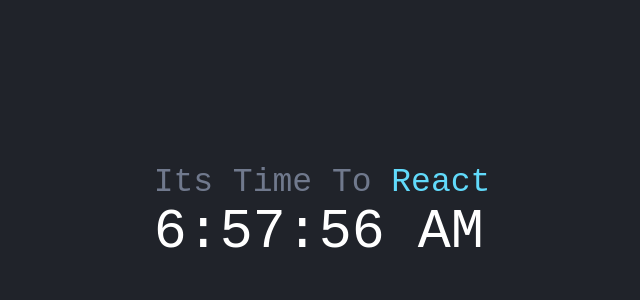
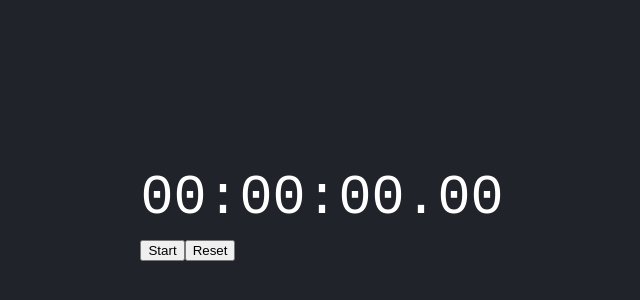
Before and after one commit to rainwalkr/react-starter, a React app: page / in a window 1280 px wide. Shown: the part 186-486 px from the top of the page, without its empty margins (318-958 px from the left). Built offline with nearby package versions, Linux system fonts and the light colour scheme.

Commit message:
sample app - stopwatch component

```diff
--- a/src/app/App.css
+++ b/src/app/App.css
@@ -23,3 +23,7 @@
 .primary-color{
     color:#61dafb ;
 }
+
+.mt-10{
+    margin-top: 10px;
+}
--- a/src/app/App.js
+++ b/src/app/App.js
@@ -1,5 +1,6 @@
 import React, { Component } from "react";
 import TimeToReact from "./TimeToReact/TimeToReact";
+import Stopwatch from './Stopwatch/Stopwatch'
 
 import "./App.css";
 
@@ -7,7 +8,8 @@
 
     render() {
         return <div className="container">
-            <TimeToReact />
+            {/* <TimeToReact /> */}
+            <Stopwatch />
         </div>
     }
 }
--- /dev/null
+++ b/src/app/Stopwatch/Stopwatch.css
@@ -0,0 +1,3 @@
+.countdown{
+    font-size: 55px;
+}
--- /dev/null
+++ b/src/app/Stopwatch/Stopwatch.jsx
@@ -0,0 +1,98 @@
+import React,{Component} from 'react'
+import './Stopwatch.css'
+
+class Stopwatch extends Component {
+
+    constructor(props){
+        super(props)
+        this.state = {
+            startTime:null,
+            elapsedMS:0,
+            pausedTime:null,
+            status:'not-ticking'
+        }
+
+        this.start = this.start.bind(this)
+        this.reset = this.reset.bind(this)
+        this.toggle = this.toggle.bind(this)
+    }
+
+    tick() {
+        this.setState({
+            elapsedMS: new Date().getTime() - this.state.startTime.getTime()
+        });
+    }
+
+    componentDidMount() {
+
+    }
+
+    startTicking(){
+        this.interval = setInterval(() => this.tick(), 1)
+    }
+
+    start(){
+        this.setState({
+            startTime:new Date(),
+            status:'ticking'
+        })
+        this.startTicking()
+    }
+
+    pause(){
+        clearInterval(this.interval)
+        this.setState({
+            pausedTime:new Date(),
+            status:'paused'
+        })
+        this.interval = null
+    }
+
+    resume(){
+        let pausedMS = new Date().getTime() - this.state.pausedTime.getTime()
+        this.setState({
+            startTime: new Date(this.state.startTime.getTime() + pausedMS),
+            pausedTime:null
+        })
+        this.startTicking()
+    }
+
+    toggle(){
+
+        if (!this.state.startTime) {
+            this.start();
+        } else if (this.interval) {
+            this.pause()
+        } else {
+            this.resume()
+        }
+
+    }
+
+    reset(){
+        clearInterval(this.interval)
+        this.setState({
+            startTime:null,
+            elapsedMS:0
+        })
+    }
+
+    msToTime(ms) {
+        return new Date(ms).toISOString().slice(11, -2);
+    }
+
+    render(){
+        return <div className="d-flex align-items-center justify-content-center h-100">
+            <div>
+                <div className="countdown">{this.msToTime(this.state.elapsedMS)}</div>
+                <div className="d-flex mt-10">
+    <button onClick={this.toggle}>{this.state.status === 'ticking'? 'Pause':'Start'}</button>
+                    <button onClick={this.reset} >Reset</button>
+                </div>
+            </div>
+        </div>
+    }
+
+}
+
+export default Stopwatch;
```
